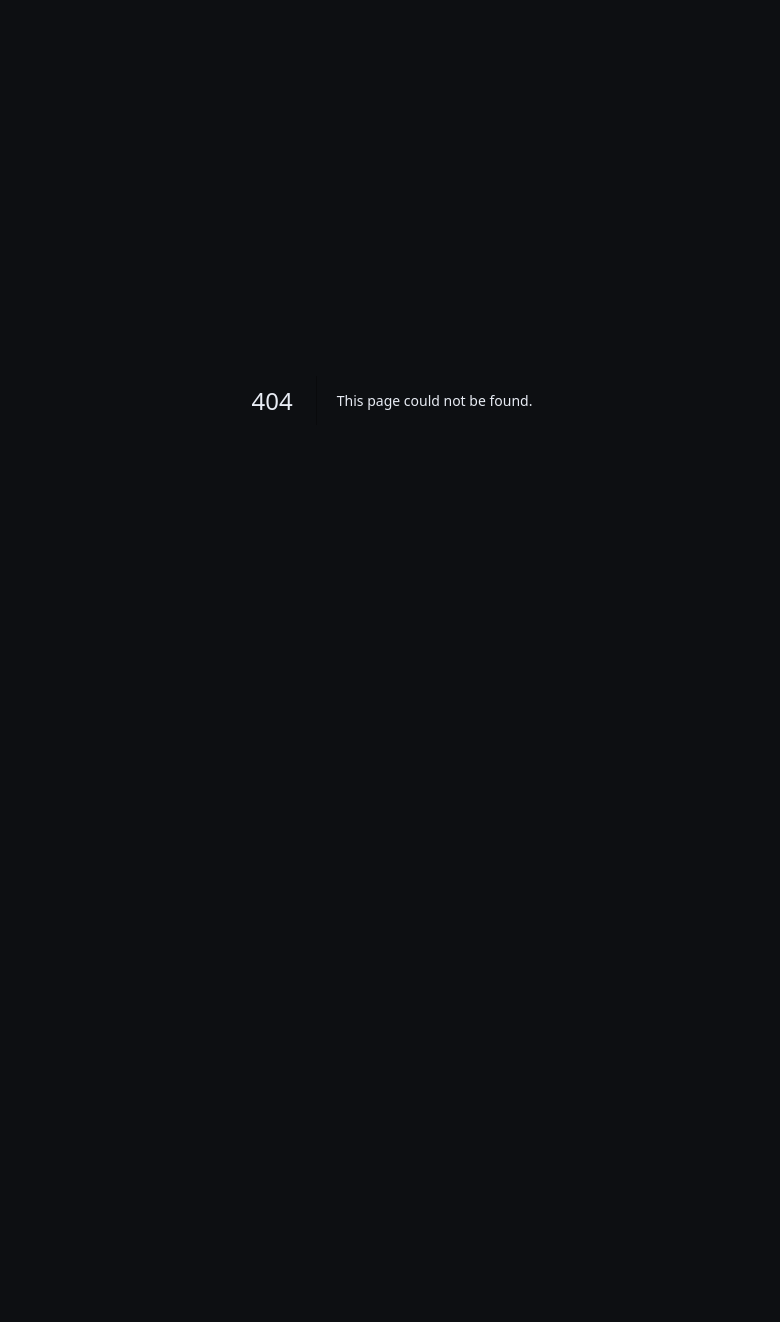
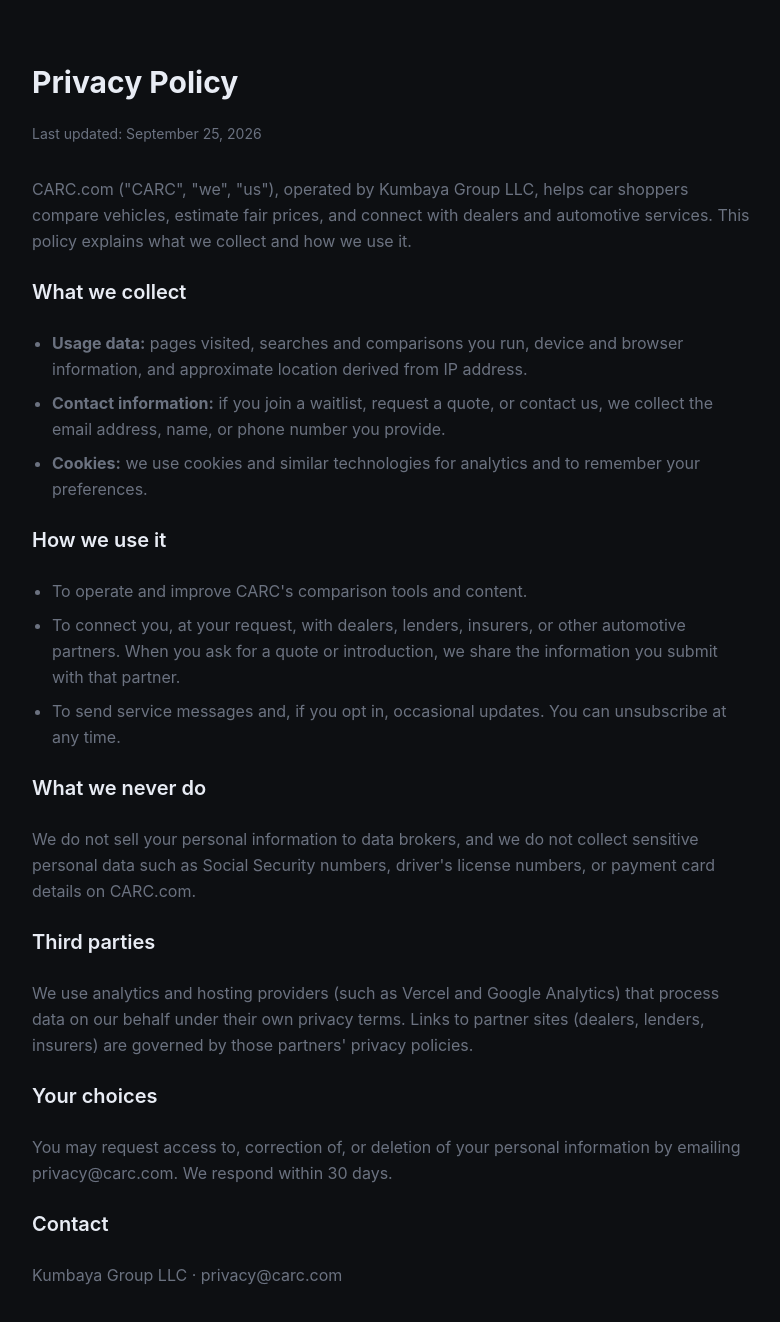
Before and after one commit to antifighter64/carc-app, a Next.js app: page /privacy in a window 1280 px wide. Before the commit this address had no page. Shown: the top 1322 px of the page, without its empty margins (248-1028 px from the left). Before the commit the page ends 800 px from the top, so only its background shows below. Built offline with nearby package versions, Linux system fonts and the light colour scheme.

Commit message:
Add privacy, terms, and affiliate disclosure pages; footer + sitemap links

```diff
--- /dev/null
+++ b/app/affiliate-disclosure/page.tsx
@@ -0,0 +1,27 @@
+import type { Metadata } from 'next'
+
+export const metadata: Metadata = {
+  title: 'Affiliate Disclosure',
+  description: 'How CARC.com earns money and how that affects our content.',
+}
+
+export default function AffiliateDisclosurePage() {
+  return (
+    <main className="max-w-3xl mx-auto px-6 py-16 text-brand-light">
+      <h1 className="text-3xl font-bold mb-6">Affiliate Disclosure</h1>
+      <p className="text-sm text-brand-muted mb-8">Last updated: September 25, 2026</p>
+      <div className="space-y-6 text-brand-muted leading-relaxed">
+        <p>CARC.com is free to use. To keep it that way, we earn money through partnerships, and we want to be upfront about how that works.</p>
+        <h2 className="text-xl font-semibold text-brand-light">How we earn</h2>
+        <ul className="list-disc pl-5 space-y-2">
+          <li>Some links and quote-request buttons on CARC connect you with dealers, lenders, insurers, and other automotive partners. When you click through or submit a request, the partner may pay CARC a referral or lead fee.</li>
+          <li>Partners never pay to change our comparison results, ratings, or price estimates. Those are generated from data, not from who pays us.</li>
+          <li>Using a partner link never increases the price you pay.</li>
+        </ul>
+        <h2 className="text-xl font-semibold text-brand-light">Our commitment</h2>
+        <p>CARC's comparisons and estimates are built to help you make a better decision, whether or not it earns us a fee. If we ever present sponsored content, it will be clearly labeled.</p>
+        <p>Questions: legal@carc.com</p>
+      </div>
+    </main>
+  )
+}
--- a/app/page.tsx
+++ b/app/page.tsx
@@ -414,6 +414,9 @@
             <Link href="/pricing" className="hover:text-brand-light transition-colors">Pricing</Link>
             <Link href="/blog" className="hover:text-brand-light transition-colors">Blog</Link>
             <Link href="/tools/negotiation" className="hover:text-brand-light transition-colors">Tools</Link>
+            <Link href="/privacy" className="hover:text-brand-light transition-colors">Privacy</Link>
+            <Link href="/terms" className="hover:text-brand-light transition-colors">Terms</Link>
+            <Link href="/affiliate-disclosure" className="hover:text-brand-light transition-colors">Affiliate Disclosure</Link>
           </div>
           <p className="text-brand-muted/60">© 2025 CARC.com · Kumbaya Group LLC</p>
         </div>
--- /dev/null
+++ b/app/privacy/page.tsx
@@ -0,0 +1,38 @@
+import type { Metadata } from 'next'
+
+export const metadata: Metadata = {
+  title: 'Privacy Policy',
+  description: 'How CARC.com collects, uses, and protects your information.',
+}
+
+export default function PrivacyPage() {
+  return (
+    <main className="max-w-3xl mx-auto px-6 py-16 text-brand-light">
+      <h1 className="text-3xl font-bold mb-6">Privacy Policy</h1>
+      <p className="text-sm text-brand-muted mb-8">Last updated: September 25, 2026</p>
+      <div className="space-y-6 text-brand-muted leading-relaxed">
+        <p>CARC.com ("CARC", "we", "us"), operated by Kumbaya Group LLC, helps car shoppers compare vehicles, estimate fair prices, and connect with dealers and automotive services. This policy explains what we collect and how we use it.</p>
+        <h2 className="text-xl font-semibold text-brand-light">What we collect</h2>
+        <ul className="list-disc pl-5 space-y-2">
+          <li><strong>Usage data:</strong> pages visited, searches and comparisons you run, device and browser information, and approximate location derived from IP address.</li>
+          <li><strong>Contact information:</strong> if you join a waitlist, request a quote, or contact us, we collect the email address, name, or phone number you provide.</li>
+          <li><strong>Cookies:</strong> we use cookies and similar technologies for analytics and to remember your preferences.</li>
+        </ul>
+        <h2 className="text-xl font-semibold text-brand-light">How we use it</h2>
+        <ul className="list-disc pl-5 space-y-2">
+          <li>To operate and improve CARC's comparison tools and content.</li>
+          <li>To connect you, at your request, with dealers, lenders, insurers, or other automotive partners. When you ask for a quote or introduction, we share the information you submit with that partner.</li>
+          <li>To send service messages and, if you opt in, occasional updates. You can unsubscribe at any time.</li>
+        </ul>
+        <h2 className="text-xl font-semibold text-brand-light">What we never do</h2>
+        <p>We do not sell your personal information to data brokers, and we do not collect sensitive personal data such as Social Security numbers, driver's license numbers, or payment card details on CARC.com.</p>
+        <h2 className="text-xl font-semibold text-brand-light">Third parties</h2>
+        <p>We use analytics and hosting providers (such as Vercel and Google Analytics) that process data on our behalf under their own privacy terms. Links to partner sites (dealers, lenders, insurers) are governed by those partners' privacy policies.</p>
+        <h2 className="text-xl font-semibold text-brand-light">Your choices</h2>
+        <p>You may request access to, correction of, or deletion of your personal information by emailing privacy@carc.com. We respond within 30 days.</p>
+        <h2 className="text-xl font-semibold text-brand-light">Contact</h2>
+        <p>Kumbaya Group LLC · privacy@carc.com</p>
+      </div>
+    </main>
+  )
+}
--- a/app/sitemap.ts
+++ b/app/sitemap.ts
@@ -4,7 +4,7 @@
 const BASE = 'https://www.carc.com'
 
 export default function sitemap(): MetadataRoute.Sitemap {
-  const staticRoutes = ['', '/pricing', '/search', '/tools/negotiation', '/compare'].map(p => ({
+  const staticRoutes = ['', '/pricing', '/search', '/tools/negotiation', '/compare', '/privacy', '/terms', '/affiliate-disclosure'].map(p => ({
     url: `${BASE}${p}`,
     lastModified: new Date(),
     changeFrequency: 'weekly' as const,
--- /dev/null
+++ b/app/terms/page.tsx
@@ -0,0 +1,30 @@
+import type { Metadata } from 'next'
+
+export const metadata: Metadata = {
+  title: 'Terms of Service',
+  description: 'The terms that govern your use of CARC.com.',
+}
+
+export default function TermsPage() {
+  return (
+    <main className="max-w-3xl mx-auto px-6 py-16 text-brand-light">
+      <h1 className="text-3xl font-bold mb-6">Terms of Service</h1>
+      <p className="text-sm text-brand-muted mb-8">Last updated: September 25, 2026</p>
+      <div className="space-y-6 text-brand-muted leading-relaxed">
+        <p>By using CARC.com ("CARC"), operated by Kumbaya Group LLC, you agree to these terms.</p>
+        <h2 className="text-xl font-semibold text-brand-light">What CARC provides</h2>
+        <p>CARC publishes vehicle research, comparisons, pricing estimates, and market data, and may connect you with third-party dealers, lenders, insurers, or other automotive services at your request.</p>
+        <h2 className="text-xl font-semibold text-brand-light">Estimates are informational</h2>
+        <p>Prices, valuations, savings estimates, and market figures shown on CARC are good-faith estimates derived from public data, market listings, and partner feeds. They are informational only, are not offers to buy or sell any vehicle, and are not financial, legal, or professional advice. Actual prices, availability, and terms are set by the selling dealer or provider.</p>
+        <h2 className="text-xl font-semibold text-brand-light">Third-party services</h2>
+        <p>When we connect you with a dealer, lender, insurer, or other partner, your transaction is solely with that third party under its own terms. CARC is not a dealer, broker, lender, or insurer and does not guarantee any third party's pricing, availability, or performance.</p>
+        <h2 className="text-xl font-semibold text-brand-light">Acceptable use</h2>
+        <p>You agree not to scrape CARC at volume, attempt to disrupt the service, or use it for unlawful purposes.</p>
+        <h2 className="text-xl font-semibold text-brand-light">Liability</h2>
+        <p>CARC is provided "as is" without warranties of any kind. To the fullest extent permitted by law, Kumbaya Group LLC is not liable for indirect or consequential damages arising from your use of the site. These terms are governed by the laws of the State of New York.</p>
+        <h2 className="text-xl font-semibold text-brand-light">Contact</h2>
+        <p>Kumbaya Group LLC · legal@carc.com</p>
+      </div>
+    </main>
+  )
+}
```
